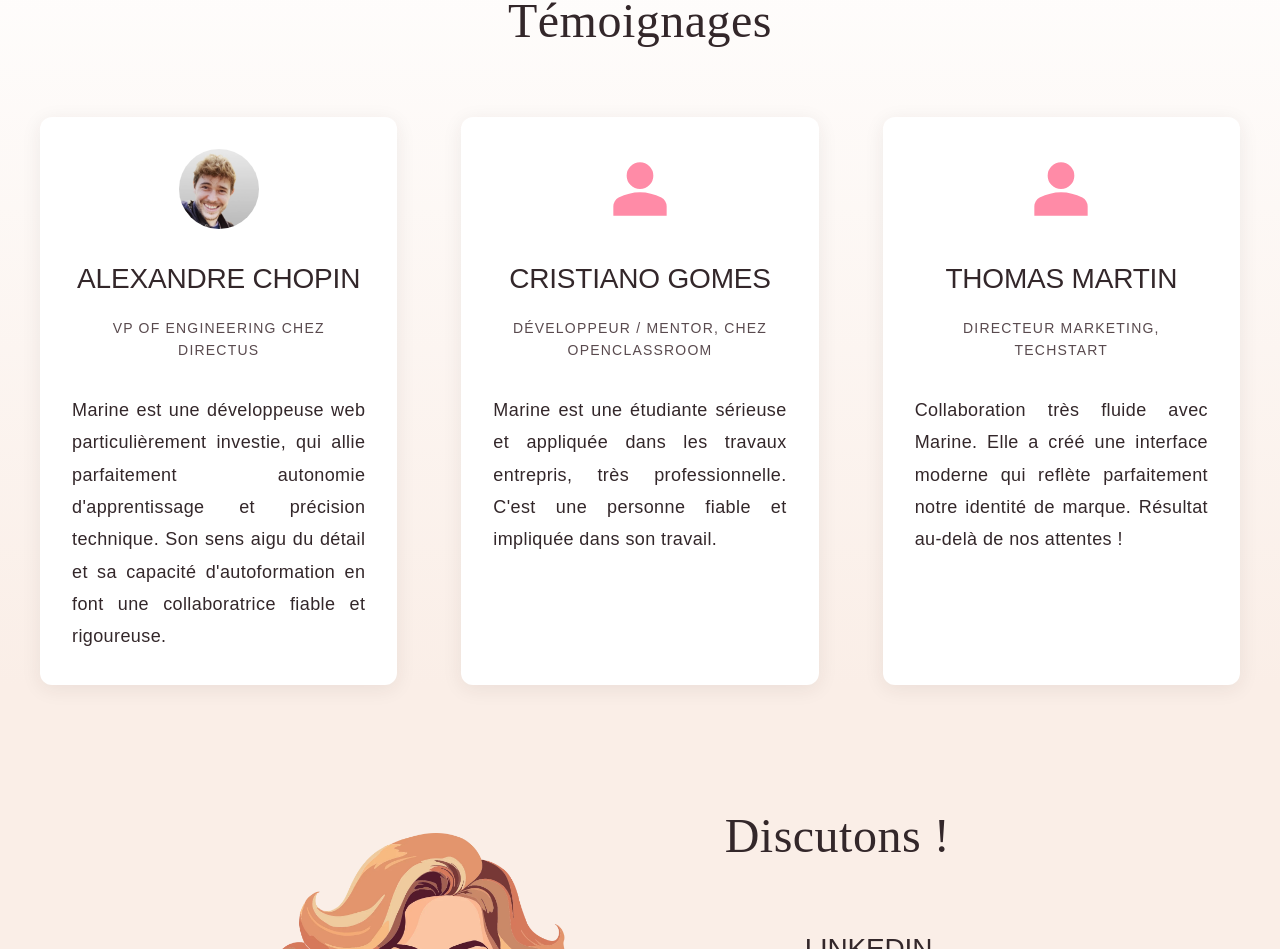
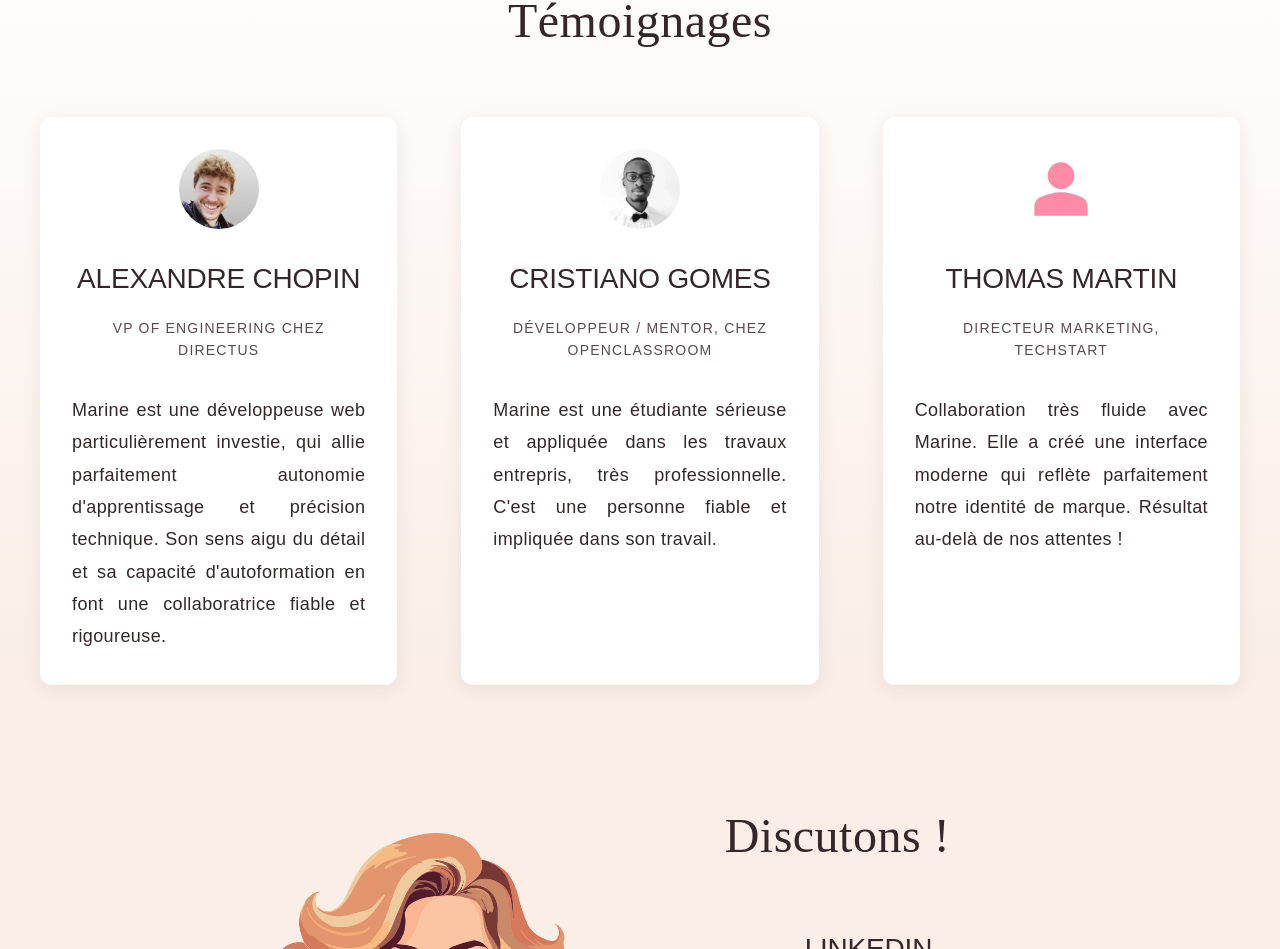
Before and after one commit to MarineGsell/marine-webdev, a Nuxt app: page / in a window 1280 px wide. Shown: the part 4442-5391 px from the top of the page. Built offline with nearby package versions, Linux system fonts and the light colour scheme.

Commit message:
photo-opinions

```diff
--- a/data/opinions.js
+++ b/data/opinions.js
@@ -12,7 +12,7 @@ const opinions = [
         "id": 2,
         "name": "Cristiano Gomes",
         "job": "Développeur / Mentor, chez openclassroom",
-        "src": "",
+        "src": "/cristiano-gomes.webp",
         "alt": "Cristiano Gomes",
         "link": "https://www.linkedin.com/in/cristiano-gomes-143478145/",
         "opinion":"Marine est une étudiante sérieuse et appliquée dans les travaux entrepris, très professionnelle. C'est une personne fiable et impliquée dans son travail."
```
